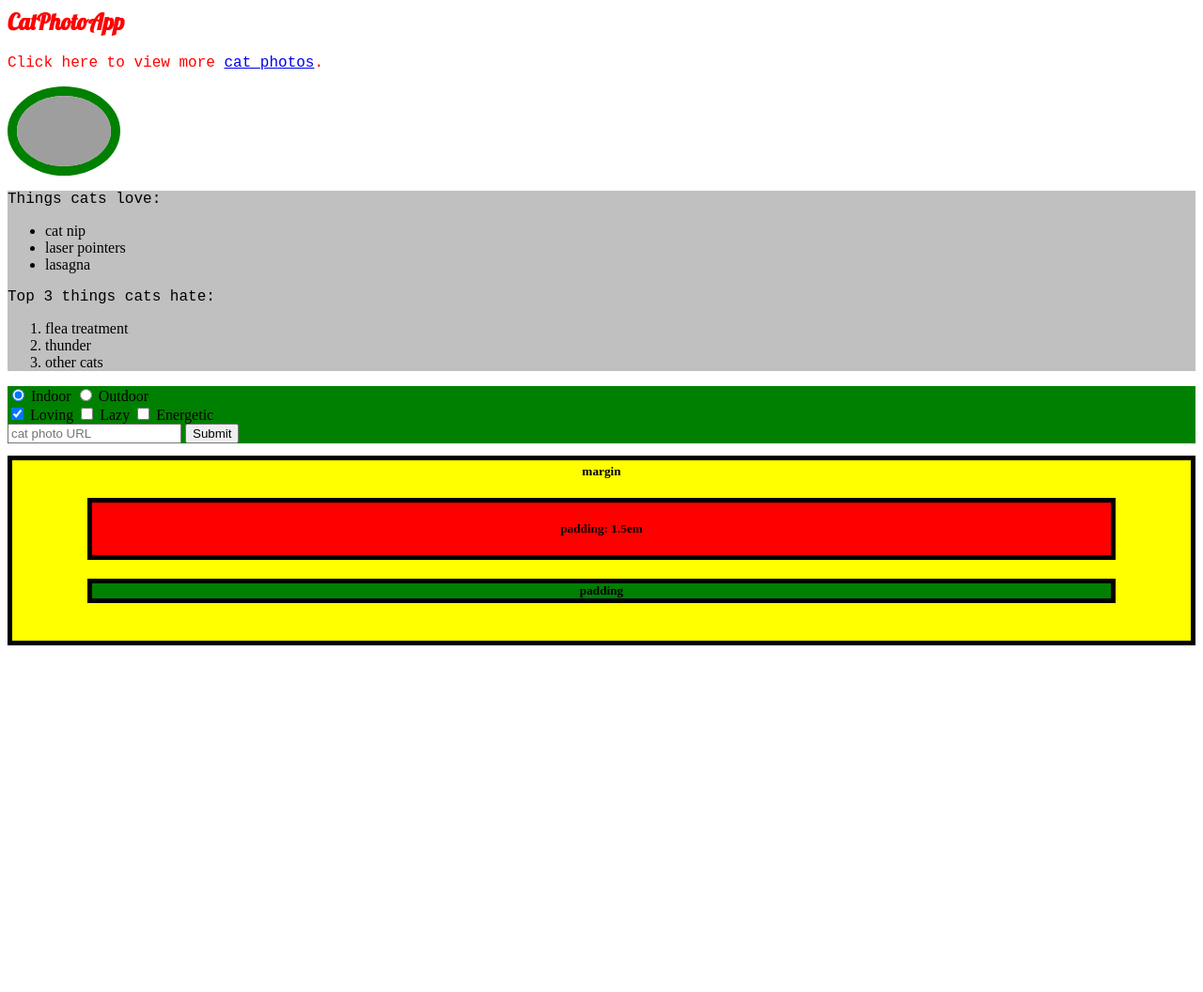
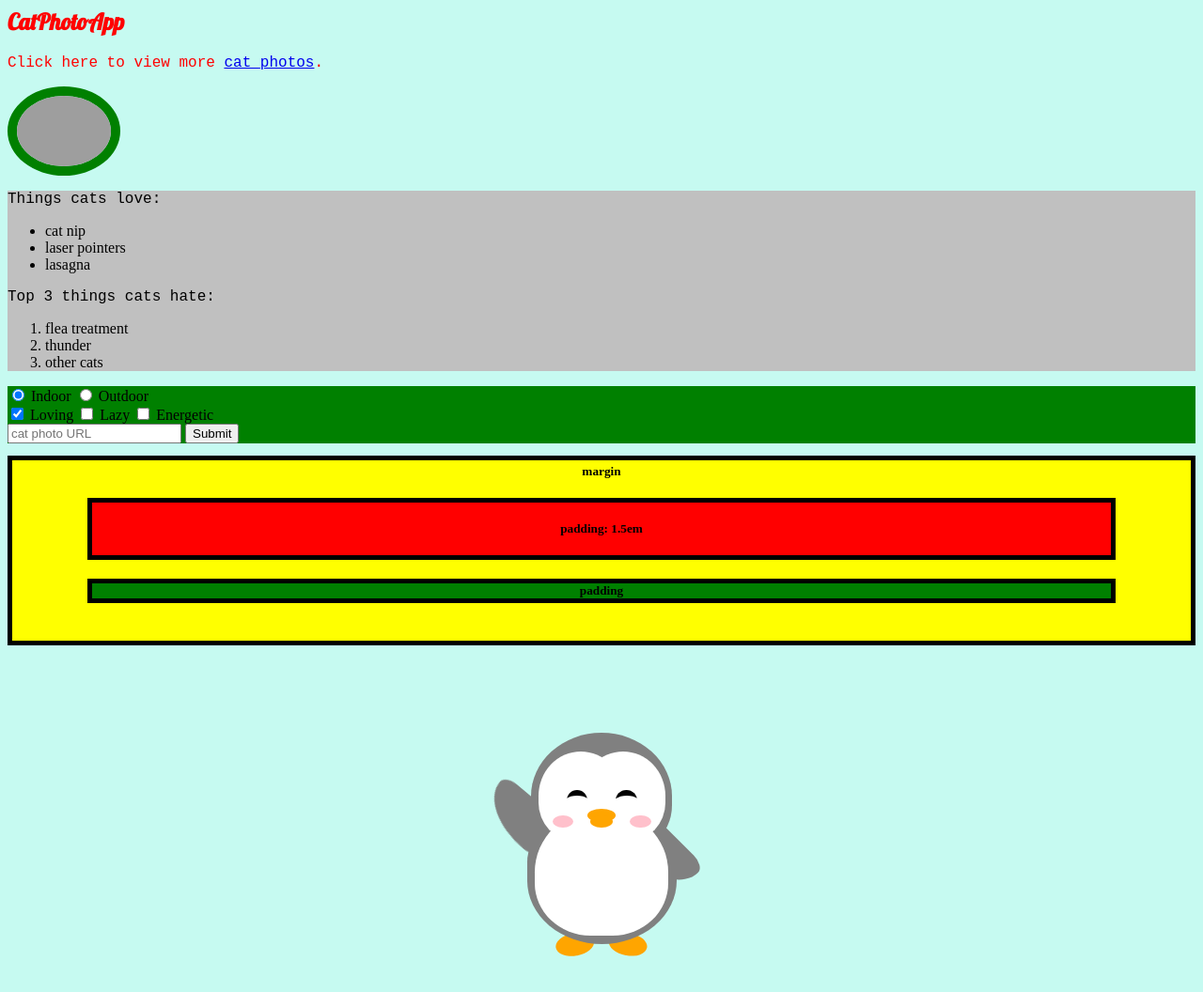
Before and after one commit to NabushuuPauline/Responsivewebdesign, a plain HTML site: page style.html in a window 1280 px wide. Shown: the whole page at 94% size. Before the commit the page ends 800 px from the top, so only its background shows below. Drawn offline with Linux system fonts and the light colour scheme; grey boxes are pictures that could not be loaded.

Commit message:
rootandvariables

```diff
--- a/style.html
+++ b/style.html
@@ -100,3 +100,232 @@
   <h5 class="box red-box">padding: 1.5em </h5>
   <h5 class="box green-box">padding</h5>
 </div>
+<style>
+  :root {
+    --penguin-size: 300px;
+    --penguin-skin: gray;
+    --penguin-belly: white;
+    --penguin-beak: orange;
+  }
+
+  @media (max-width: 350px) {
+    :root {
+      /* Only change code below this line */
+--penguin-size: 200px;
+--penguin-skin: black;
+      /* Only change code above this line */
+    }
+  }
+
+  .penguin {
+    position: relative;
+    margin: auto;
+    display: block;
+    margin-top: 5%;
+    width: var(--penguin-size, 300px);
+    height: var(--penguin-size, 300px);
+  }
+
+  .right-cheek {
+    top: 15%;
+    left: 35%;
+    background: var(--penguin-belly, white);
+    width: 60%;
+    height: 70%;
+    border-radius: 70% 70% 60% 60%;
+  }
+
+  .left-cheek {
+    top: 15%;
+    left: 5%;
+    background: var(--penguin-belly, white);
+    width: 60%;
+    height: 70%;
+    border-radius: 70% 70% 60% 60%;
+  }
+
+  .belly {
+    top: 60%;
+    left: 2.5%;
+    background: var(--penguin-belly, white);
+    width: 95%;
+    height: 100%;
+    border-radius: 120% 120% 100% 100%;
+  }
+
+  .penguin-top {
+    top: 10%;
+    left: 25%;
+    background: var(--penguin-skin, gray);
+    width: 50%;
+    height: 45%;
+    border-radius: 70% 70% 60% 60%;
+  }
+
+  .penguin-bottom {
+    top: 40%;
+    left: 23.5%;
+    background: var(--penguin-skin, gray);
+    width: 53%;
+    height: 45%;
+    border-radius: 70% 70% 100% 100%;
+  }
+
+  .right-hand {
+    top: 5%;
+    left: 25%;
+    background: var(--penguin-skin, black);
+    width: 30%;
+    height: 60%;
+    border-radius: 30% 30% 120% 30%;
+    transform: rotate(130deg);
+    z-index: -1;
+    animation-duration: 3s;
+    animation-name: wave;
+    animation-iteration-count: infinite;
+    transform-origin:0% 0%;
+    animation-timing-function: linear;
+  }
+
+  @keyframes wave {
+      10% {
+        transform: rotate(110deg);
+      }
+      20% {
+        transform: rotate(130deg);
+      }
+      30% {
+        transform: rotate(110deg);
+      }
+      40% {
+        transform: rotate(130deg);
+      }
+    }
+
+  .left-hand {
+    top: 0%;
+    left: 75%;
+    background: var(--penguin-skin, gray);
+    width: 30%;
+    height: 60%;
+    border-radius: 30% 30% 30% 120%;
+    transform: rotate(-45deg);
+    z-index: -1;
+  }
+
+  .right-feet {
+    top: 85%;
+    left: 60%;
+    background: var(--penguin-beak, orange);
+    width: 15%;
+    height: 30%;
+    border-radius: 50% 50% 50% 50%;
+    transform: rotate(-80deg);
+    z-index: -2222;
+  }
+
+  .left-feet {
+    top: 85%;
+    left: 25%;
+    background: var(--penguin-beak, orange);
+    width: 15%;
+    height: 30%;
+    border-radius: 50% 50% 50% 50%;
+    transform: rotate(80deg);
+    z-index: -2222;
+  }
+
+  .right-eye {
+    top: 45%;
+    left: 60%;
+    background: black;
+    width: 15%;
+    height: 17%;
+    border-radius: 50%;
+  }
+
+  .left-eye {
+    top: 45%;
+    left: 25%;
+    background: black;
+    width: 15%;
+    height: 17%;
+    border-radius: 50%;
+  }
+
+  .sparkle {
+    top: 25%;
+    left:-23%;
+    background: white;
+    width: 150%;
+    height: 100%;
+    border-radius: 50%;
+  }
+
+  .blush-right {
+    top: 65%;
+    left: 15%;
+    background: pink;
+    width: 15%;
+    height: 10%;
+    border-radius: 50%;
+  }
+
+  .blush-left {
+    top: 65%;
+    left: 70%;
+    background: pink;
+    width: 15%;
+    height: 10%;
+    border-radius: 50%;
+  }
+
+  .beak-top {
+    top: 60%;
+    left: 40%;
+    background: var(--penguin-beak, orange);
+    width: 20%;
+    height: 10%;
+    border-radius: 50%;
+  }
+
+  .beak-bottom {
+    top: 65%;
+    left: 42%;
+    background: var(--penguin-beak, orange);
+    width: 16%;
+    height: 10%;
+    border-radius: 50%;
+  }
+
+  body {
+    background:#c6faf1;
+  }
+
+  .penguin * {
+    position: absolute;
+  }
+</style>
+<div class="penguin">
+  <div class="penguin-bottom">
+    <div class="right-hand"></div>
+    <div class="left-hand"></div>
+    <div class="right-feet"></div>
+    <div class="left-feet"></div>
+  </div>
+  <div class="penguin-top">
+    <div class="right-cheek"></div>
+    <div class="left-cheek"></div>
+    <div class="belly"></div>
+    <div class="right-eye">
+      <div class="sparkle"></div>
+    </div>
+    <div class="left-eye">
+      <div class="sparkle"></div>
+    </div>
+    <div class="blush-right"></div>
+    <div class="blush-left"></div>
+    <div class="beak-top"></div>
+    <div class="beak-bottom"></div>
+  </div>
+</div>
```
